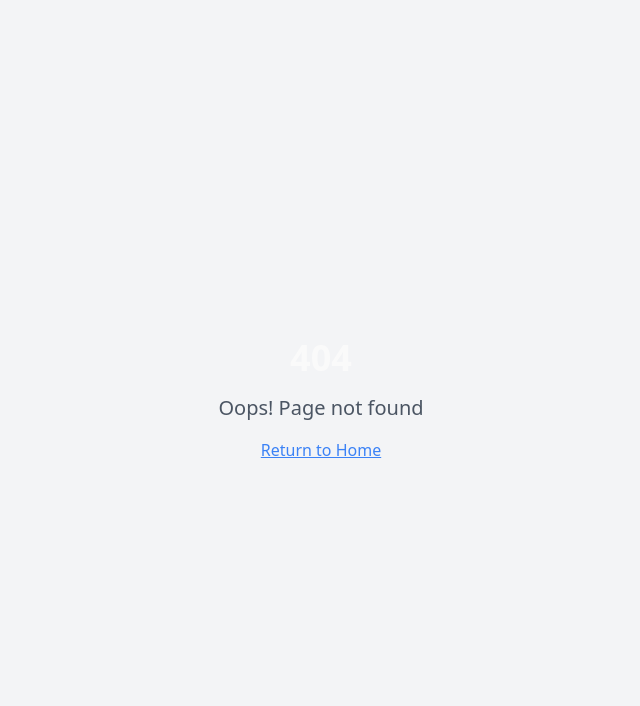
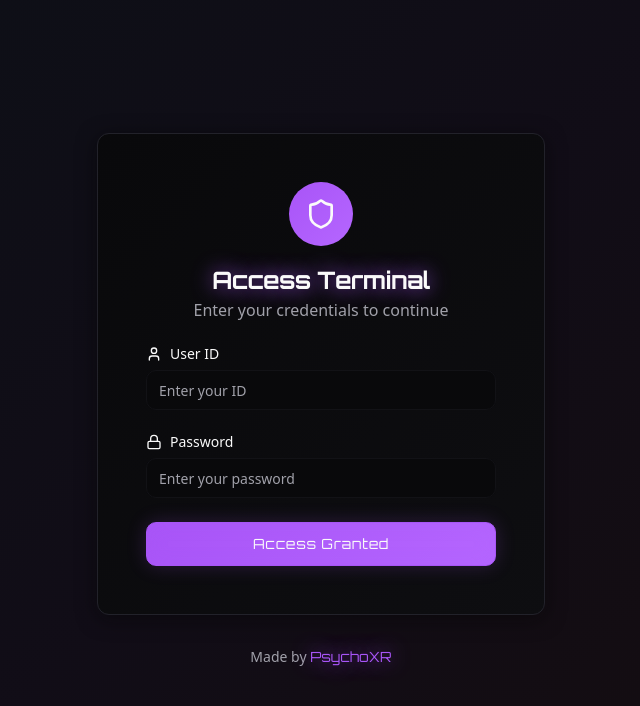
Before and after one commit to xrpsycho/pointcalc, a React (Vite) app: page /login in a window 1280 px wide. Before the commit this address had no page. Shown: the top 706 px of the page, without its empty margins (319-959 px from the left). Built offline with nearby package versions, Linux system fonts and the light colour scheme.

Commit message:
Add Login Page
Create a login page with username and password fields. The page will use the provided credentials for authentication.

```diff
--- a/src/App.tsx
+++ b/src/App.tsx
@@ -7,7 +7,9 @@ import Index from "./pages/Index";
 import TournamentSetup from "./pages/TournamentSetup";
 import PointsSetup from "./pages/PointsSetup";
 import Tournament from "./pages/Tournament";
+import Login from "./pages/Login";
 import NotFound from "./pages/NotFound";
+import AuthGuard from "./components/AuthGuard";
 
 const queryClient = new QueryClient();
 
@@ -18,10 +20,11 @@ const App = () => (
         <Toaster />
         <Sonner />
         <Routes>
-          <Route path="/" element={<Index />} />
-          <Route path="/setup" element={<TournamentSetup />} />
-          <Route path="/points-setup" element={<PointsSetup />} />
-          <Route path="/tournament" element={<Tournament />} />
+          <Route path="/login" element={<Login />} />
+          <Route path="/" element={<AuthGuard><Index /></AuthGuard>} />
+          <Route path="/setup" element={<AuthGuard><TournamentSetup /></AuthGuard>} />
+          <Route path="/points-setup" element={<AuthGuard><PointsSetup /></AuthGuard>} />
+          <Route path="/tournament" element={<AuthGuard><Tournament /></AuthGuard>} />
           {/* ADD ALL CUSTOM ROUTES ABOVE THE CATCH-ALL "*" ROUTE */}
           <Route path="*" element={<NotFound />} />
         </Routes>
--- /dev/null
+++ b/src/components/AuthGuard.tsx
@@ -0,0 +1,34 @@
+import { useEffect, useState } from "react";
+import { Navigate } from "react-router-dom";
+
+interface AuthGuardProps {
+  children: React.ReactNode;
+}
+
+const AuthGuard = ({ children }: AuthGuardProps) => {
+  const [isAuthenticated, setIsAuthenticated] = useState<boolean | null>(null);
+
+  useEffect(() => {
+    const authStatus = localStorage.getItem("isAuthenticated");
+    setIsAuthenticated(authStatus === "true");
+  }, []);
+
+  if (isAuthenticated === null) {
+    // Loading state
+    return (
+      <div className="min-h-screen bg-background flex items-center justify-center">
+        <div className="animate-pulse text-primary font-gaming text-xl">
+          Initializing...
+        </div>
+      </div>
+    );
+  }
+
+  if (!isAuthenticated) {
+    return <Navigate to="/login" replace />;
+  }
+
+  return <>{children}</>;
+};
+
+export default AuthGuard;
--- a/src/index.css
+++ b/src/index.css
@@ -109,6 +109,13 @@ All colors MUST be HSL for proper theming.
     box-shadow: var(--shadow-glow);
     transform: scale(1.05);
   }
+
+  /* Custom gaming input styles */
+  .gaming-input {
+    @apply bg-card/20 border-border/50 backdrop-blur-sm;
+    @apply focus:border-primary/50 focus:ring-primary/20;
+    @apply transition-all duration-300;
+  }
 }
 
 @layer base {
--- /dev/null
+++ b/src/pages/Login.tsx
@@ -0,0 +1,113 @@
+import { useState } from "react";
+import { useNavigate } from "react-router-dom";
+import { GamingCard, GamingCardHeader, GamingCardTitle, GamingCardContent } from "@/components/ui/gaming-card";
+import { GamingButton } from "@/components/ui/gaming-button";
+import { Input } from "@/components/ui/input";
+import { Label } from "@/components/ui/label";
+import { Shield, User, Lock } from "lucide-react";
+import { useToast } from "@/hooks/use-toast";
+
+const Login = () => {
+  const [id, setId] = useState("");
+  const [password, setPassword] = useState("");
+  const [isLoading, setIsLoading] = useState(false);
+  const navigate = useNavigate();
+  const { toast } = useToast();
+
+  const handleLogin = async (e: React.FormEvent) => {
+    e.preventDefault();
+    setIsLoading(true);
+
+    // Simulate loading for better UX
+    await new Promise(resolve => setTimeout(resolve, 500));
+
+    if (id === "pym1t" && password === "havocxr") {
+      localStorage.setItem("isAuthenticated", "true");
+      toast({
+        title: "Welcome back!",
+        description: "Successfully logged in to PointCalc.",
+      });
+      navigate("/");
+    } else {
+      toast({
+        title: "Access Denied",
+        description: "Invalid credentials. Please try again.",
+        variant: "destructive",
+      });
+    }
+
+    setIsLoading(false);
+  };
+
+  return (
+    <div className="min-h-screen bg-background flex items-center justify-center p-4">
+      <div className="absolute inset-0 bg-gradient-neon opacity-5"></div>
+
+      <div className="relative w-full max-w-md">
+        <GamingCard>
+          <GamingCardHeader className="text-center">
+            <div className="mx-auto w-16 h-16 bg-gradient-primary rounded-full flex items-center justify-center mb-4">
+              <Shield className="h-8 w-8 text-primary-foreground" />
+            </div>
+            <GamingCardTitle>Access Terminal</GamingCardTitle>
+            <p className="text-muted-foreground">Enter your credentials to continue</p>
+          </GamingCardHeader>
+
+          <GamingCardContent>
+            <form onSubmit={handleLogin} className="space-y-6">
+              <div className="space-y-2">
+                <Label htmlFor="id" className="flex items-center gap-2">
+                  <User className="h-4 w-4" />
+                  User ID
+                </Label>
+                <Input
+                  id="id"
+                  type="text"
+                  value={id}
+                  onChange={(e) => setId(e.target.value)}
+                  className="gaming-input"
+                  placeholder="Enter your ID"
+                  required
+                />
+              </div>
+
+              <div className="space-y-2">
+                <Label htmlFor="password" className="flex items-center gap-2">
+                  <Lock className="h-4 w-4" />
+                  Password
+                </Label>
+                <Input
+                  id="password"
+                  type="password"
+                  value={password}
+                  onChange={(e) => setPassword(e.target.value)}
+                  className="gaming-input"
+                  placeholder="Enter your password"
+                  required
+                />
+              </div>
+
+              <GamingButton
+                type="submit"
+                variant="glow"
+                size="lg"
+                className="w-full"
+                disabled={isLoading}
+              >
+                {isLoading ? "Authenticating..." : "Access Granted"}
+              </GamingButton>
+            </form>
+          </GamingCardContent>
+        </GamingCard>
+
+        <footer className="mt-8 text-center">
+          <p className="text-muted-foreground text-sm">
+            Made by <span className="text-primary font-gaming glow-text">PsychoXR</span>
+          </p>
+        </footer>
+      </div>
+    </div>
+  );
+};
+
+export default Login;
```
